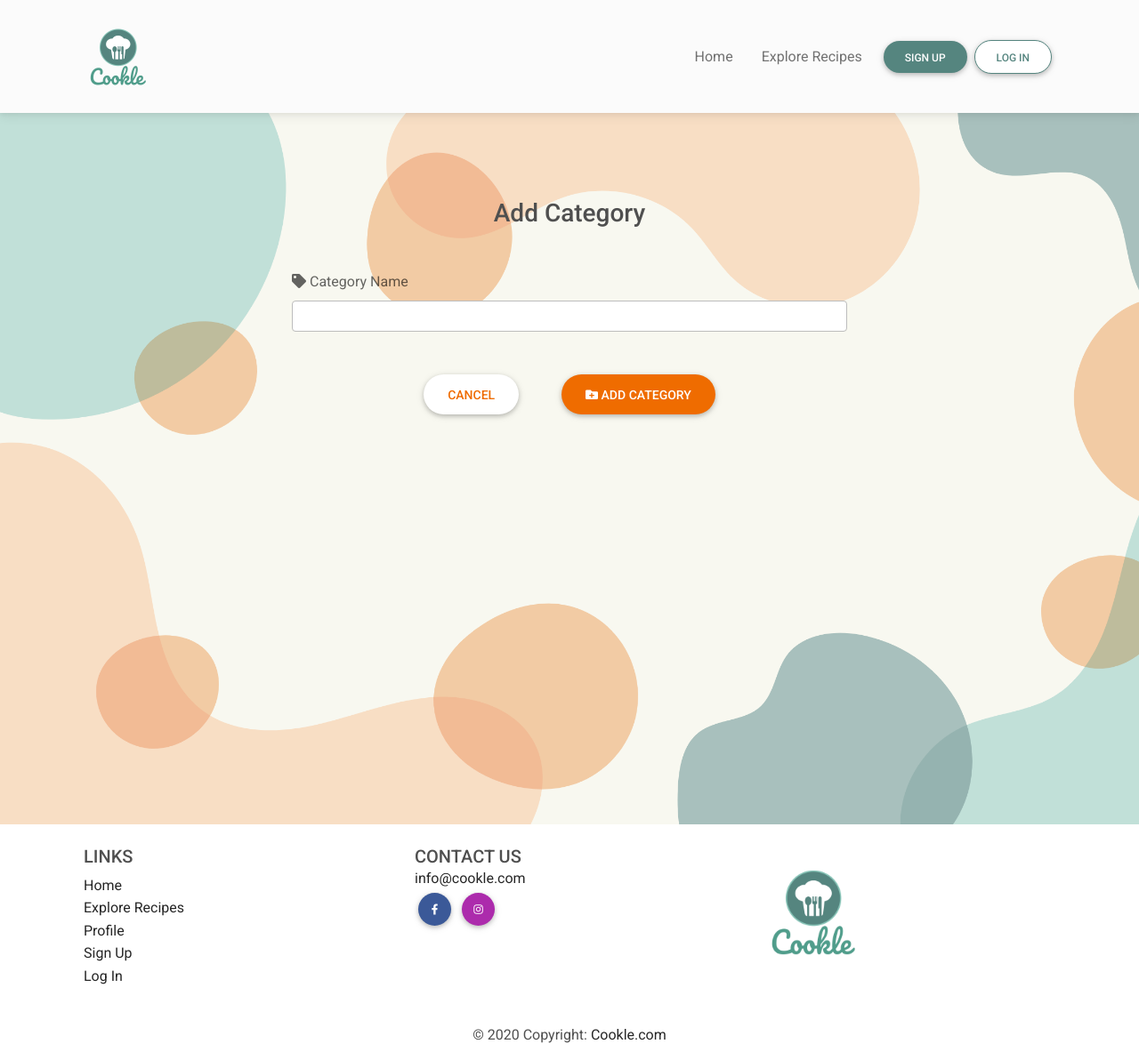
After one commit to dissyulina/cookle-cookbook, a Flask app: page /add_category in a window 1280 px wide. The commit adds this page. Shown: the whole page at 89% size. Run offline with Flask 2, Linux system fonts and the light colour scheme; some libraries are stand-ins or nearby versions.

Commit message:
Add option to Add New Category to database

```diff
--- a/app.py
+++ b/app.py
@@ -180,6 +180,20 @@ def get_categories():
     return render_template("categories.html", categories=categories)
 
 
+# -- Add New Category (admin only) --
+@app.route("/add_category", methods=["GET", "POST"])
+def add_category():
+    if request.method == "POST":
+        category = {
+            "category_name": request.form.get("category_name"),
+        }
+        mongo.db.categories.insert(category)
+        flash("New Category Successfully Added", "success")
+        return redirect(url_for("get_categories"))
+
+    return render_template("add-category.html")
+
+
 if __name__ == "__main__":
     app.run(host=os.environ.get("IP"),
             port=int(os.environ.get("PORT")),
--- /dev/null
+++ b/templates/add-category.html
@@ -0,0 +1,37 @@
+{% extends "base.html" %}
+{% block content %}
+<section>
+    <div class="w-100 background">
+        <div class="overlay py-5">
+            <div class="container d-flex flex-column justify-content-center align-items-center">
+                    <!-- flash messages -->
+                    {% with messages = get_flashed_messages(with_categories=True) %}
+                        {% if messages %}
+                            {% for category, message in messages %}
+                                <div class="alert alert-{{category}} alert-dismissible fade show" role="alert">
+                                    <h4>{{ message }}</h4>
+                                </div>
+                            {% endfor %}
+                        {% endif %}
+                    {% endwith %}
+
+
+                <h3 class="my-5">Add Category</h3>
+                <form class="row g-3 form-width" method="POST" action="{{ url_for('add_category') }}">
+                    <!-- Category Name -->
+                    <div class="col-12">
+                        <label for="category_name"" class="form-label"><i class="fas fa-tag"></i> Category Name</label>
+                        <input type="text" class="form-control" id="category_name" name="category_name" minlength="3" maxlength="20" required>
+                    <!-- Buttons -->
+                    <div class="d-flex align-items-center justify-content-center my-5">
+                        <a href="" role="button" class="btn btn-rec-secondary btn-rounded btn-lg me-5">Cancel</a>
+                        <button type="submit" class="btn btn-rec-primary btn-rounded btn-lg"><i class="fas fa-folder-plus"></i> Add Category</button>
+                    </div>
+                </form>
+            </div>
+        </div>
+    </div>
+</section>
+
+
+{% endblock %}
```
Also changed, not shown: templates/categories.html (+7 -4 lines).
